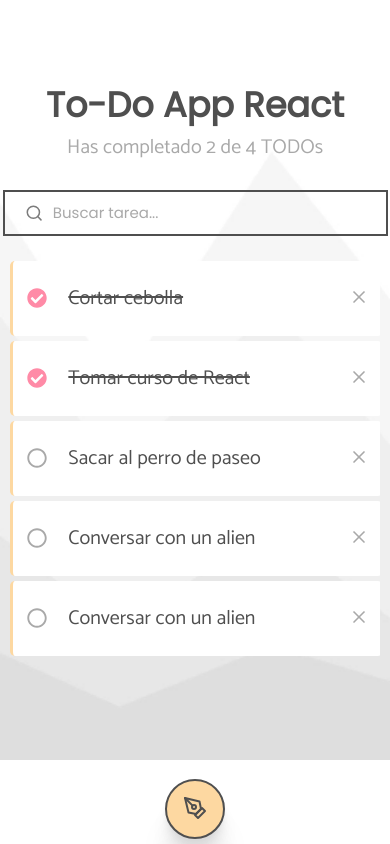
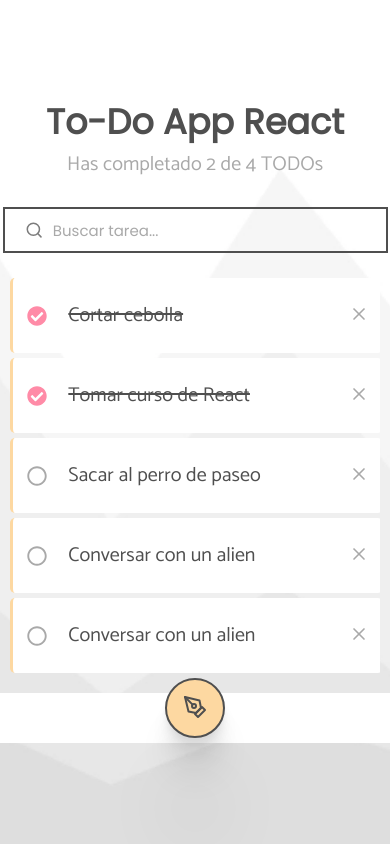
Before and after one commit to Sergio9815/todo-app, a React (Create React App) app: page / in a window 390 px wide. Built offline with nearby package versions, Linux system fonts and the light colour scheme.

Commit message:
:lipstick: update responsive button

```diff
--- a/src/components/button/button.css
+++ b/src/components/button/button.css
@@ -4,8 +4,6 @@
   display: flex;
   align-items: center;
   justify-content: center;
-  position: fixed;
-  bottom: 0;
   background-color: #ffffff;
 }
 
--- a/src/index.css
+++ b/src/index.css
@@ -13,7 +13,7 @@
   flex-direction: column;
   align-items: center;
   justify-content: center;
-  min-height: 90vh;
+  height: 100vh;
   margin: 0;
   padding: 0;
   overflow: hidden;
```
